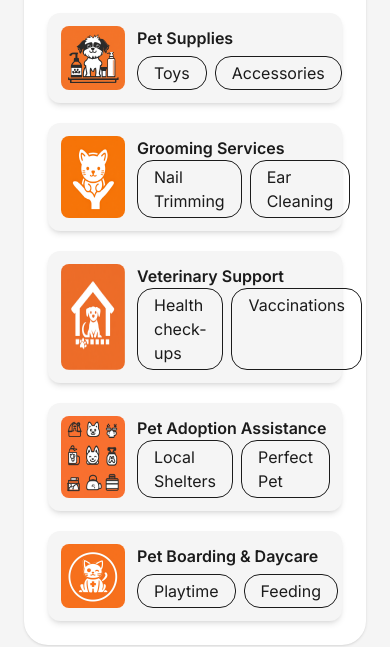
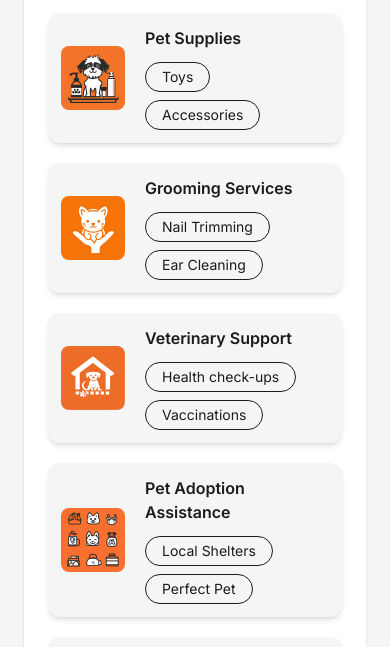
Before and after one commit to MOB-TIM-A/Personal-Website-2, a website: page our-services.html in a window 390 px wide. Shown: the part 1479-2126 px from the top of the page. Drawn offline with nearby package versions, Linux system fonts and the light colour scheme; files that its build step writes are made by us from their sources.

Commit message:
Fix responsive on mobile screen

```diff
--- a/our-services.html
+++ b/our-services.html
@@ -90,53 +90,53 @@
             <div>
               <h2 class="mb-4 text-2xl font-semibold">Our Services</h2>
               <div class="flex flex-col gap-5">
-                <div class="w-full py-3 px-3 flex gap-3 rounded-xl bg-[var(--color-grey)] shadow-md border border-transparent group hover:border-primary hover:bg-secondary transition-colors">
-                  <img src="./assets/service-icon1.png" alt="" class="w-16 rounded-lg" />
-                  <div class="flex flex-col justify-between transition-colors group-hover:text-primary group-hover:border-primary">
+                <div class="w-full py-3 px-3 flex gap-5 rounded-xl bg-[var(--color-grey)] shadow-md border border-transparent group hover:border-primary hover:bg-secondary transition-colors">
+                  <img src="./assets/service-icon1.png" alt="" class="w-16 h-16 my-auto rounded-lg" />
+                  <div class="flex flex-col gap-3 transition-colors group-hover:text-primary group-hover:border-primary">
                     <h3 class="font-semibold">Pet Supplies</h3>
-                    <div class="flex gap-2">
-                      <div class="px-4 py-1 border rounded-2xl">Toys</div>
-                      <div class="px-4 py-1 border rounded-2xl">Accessories</div>
+                    <div class="flex flex-wrap gap-2">
+                      <div class="px-4 py-1 text-sm border md:text-base rounded-2xl">Toys</div>
+                      <div class="px-4 py-1 text-sm border md:text-base rounded-2xl">Accessories</div>
                     </div>
                   </div>
                 </div>
-                <div class="w-full py-3 px-3 flex gap-3 rounded-xl bg-[var(--color-grey)] shadow-md border border-transparent group hover:border-primary hover:bg-secondary transition-colors">
-                  <img src="./assets/service-icon2.png" alt="" class="w-16 rounded-lg" />
-                  <div class="flex flex-col justify-between transition-colors group-hover:text-primary group-hover:border-primary">
+                <div class="w-full py-3 px-3 flex gap-5 rounded-xl bg-[var(--color-grey)] shadow-md border border-transparent group hover:border-primary hover:bg-secondary transition-colors">
+                  <img src="./assets/service-icon2.png" alt="" class="w-16 h-16 my-auto rounded-lg" />
+                  <div class="flex flex-col gap-3 transition-colors group-hover:text-primary group-hover:border-primary">
                     <h3 class="font-semibold">Grooming Services</h3>
-                    <div class="flex gap-2">
-                      <div class="px-4 py-1 border rounded-2xl">Nail Trimming</div>
-                      <div class="px-4 py-1 border rounded-2xl">Ear Cleaning</div>
+                    <div class="flex flex-wrap gap-2">
+                      <div class="px-4 py-1 text-sm border md:text-base rounded-2xl">Nail Trimming</div>
+                      <div class="px-4 py-1 text-sm border md:text-base rounded-2xl">Ear Cleaning</div>
                     </div>
                   </div>
                 </div>
-                <div class="w-full py-3 px-3 flex gap-3 rounded-xl bg-[var(--color-grey)] shadow-md border border-transparent group hover:border-primary hover:bg-secondary transition-colors">
-                  <img src="./assets/service-icon3.png" alt="" class="w-16 rounded-lg" />
-                  <div class="flex flex-col justify-between transition-colors group-hover:text-primary group-hover:border-primary">
+                <div class="w-full py-3 px-3 flex gap-5 rounded-xl bg-[var(--color-grey)] shadow-md border border-transparent group hover:border-primary hover:bg-secondary transition-colors">
+                  <img src="./assets/service-icon3.png" alt="" class="w-16 h-16 my-auto rounded-lg" />
+                  <div class="flex flex-col gap-3 transition-colors group-hover:text-primary group-hover:border-primary">
                     <h3 class="font-semibold">Veterinary Support</h3>
-                    <div class="flex gap-2">
-                      <div class="px-4 py-1 border rounded-2xl">Health check-ups</div>
-                      <div class="px-4 py-1 border rounded-2xl">Vaccinations</div>
+                    <div class="flex flex-wrap gap-2">
+                      <div class="px-4 py-1 text-sm border md:text-base rounded-2xl">Health check-ups</div>
+                      <div class="px-4 py-1 text-sm border md:text-base rounded-2xl">Vaccinations</div>
                     </div>
                   </div>
                 </div>
-                <div class="w-full py-3 px-3 flex gap-3 rounded-xl bg-[var(--color-grey)] shadow-md border border-transparent group hover:border-primary hover:bg-secondary transition-colors">
-                  <img src="./assets/service-icon4.png" alt="" class="w-16 rounded-lg" />
-                  <div class="flex flex-col justify-between transition-colors group-hover:text-primary group-hover:border-primary">
+                <div class="w-full py-3 px-3 flex gap-5 rounded-xl bg-[var(--color-grey)] shadow-md border border-transparent group hover:border-primary hover:bg-secondary transition-colors">
+                  <img src="./assets/service-icon4.png" alt="" class="w-16 h-16 my-auto rounded-lg" />
+                  <div class="flex flex-col gap-3 transition-colors group-hover:text-primary group-hover:border-primary">
                     <h3 class="font-semibold">Pet Adoption Assistance</h3>
-                    <div class="flex gap-2">
-                      <div class="px-4 py-1 border rounded-2xl">Local Shelters</div>
-                      <div class="px-4 py-1 border rounded-2xl">Perfect Pet</div>
+                    <div class="flex flex-wrap gap-2">
+                      <div class="px-4 py-1 text-sm border md:text-base rounded-2xl">Local Shelters</div>
+                      <div class="px-4 py-1 text-sm border md:text-base rounded-2xl">Perfect Pet</div>
                     </div>
                   </div>
                 </div>
-                <div class="w-full py-3 px-3 flex gap-3 rounded-xl bg-[var(--color-grey)] shadow-md border border-transparent group hover:border-primary hover:bg-secondary transition-colors">
-                  <img src="./assets/service-icon5.png" alt="" class="w-16 rounded-lg" />
-                  <div class="flex flex-col justify-between transition-colors group-hover:text-primary group-hover:border-primary">
+                <div class="w-full py-3 px-3 flex gap-5 rounded-xl bg-[var(--color-grey)] shadow-md border border-transparent group hover:border-primary hover:bg-secondary transition-colors">
+                  <img src="./assets/service-icon5.png" alt="" class="w-16 h-16 my-auto rounded-lg" />
+                  <div class="flex flex-col gap-3 transition-colors gap group-hover:text-primary group-hover:border-primary">
                     <h3 class="font-semibold">Pet Boarding & Daycare</h3>
-                    <div class="flex gap-2">
-                      <div class="px-4 py-1 border rounded-2xl">Playtime</div>
-                      <div class="px-4 py-1 border rounded-2xl">Feeding</div>
+                    <div class="flex flex-wrap gap-2">
+                      <div class="px-4 py-1 text-sm border md:text-base rounded-2xl">Playtime</div>
+                      <div class="px-4 py-1 text-sm border md:text-base rounded-2xl">Feeding</div>
                     </div>
                   </div>
                 </div>
```
